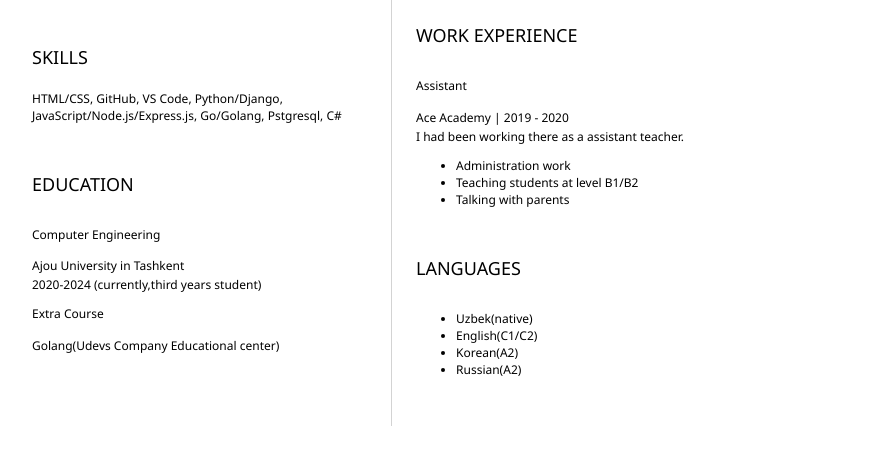
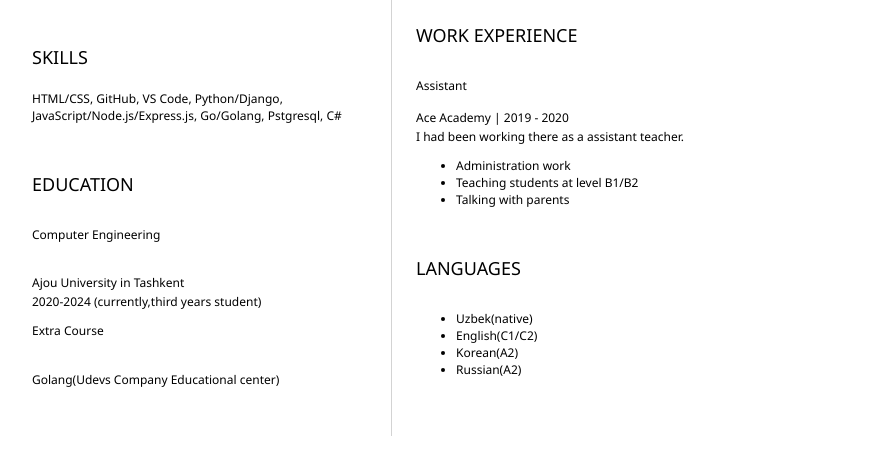
Before and after one commit to yorkinbek/myResume, a plain HTML site: page index.html in a window 1280 px wide. Shown: the part 336-800 px from the top of the page, without its empty margins (152-1029 px from the left). Drawn offline with Linux system fonts and the light colour scheme.

Commit message:
Update index.html

```diff
--- a/index.html
+++ b/index.html
@@ -47,7 +47,7 @@
             <section>
                 <h2>EDUCATION</h2>
 
-                <h3>Computer Engineering</h3>
+                <h3>Computer Engineering</h3><br>
                 <p>
                     Ajou University in Tashkent
                 </p>
@@ -55,7 +55,7 @@
                     2020-2024 (currently,third years student)
                 </p>
 
-                <h3>Extra Course</h3>
+                <h3>Extra Course</h3><br>
                 <p>
                     Golang(Udevs Company Educational center)
                 </p>
```
